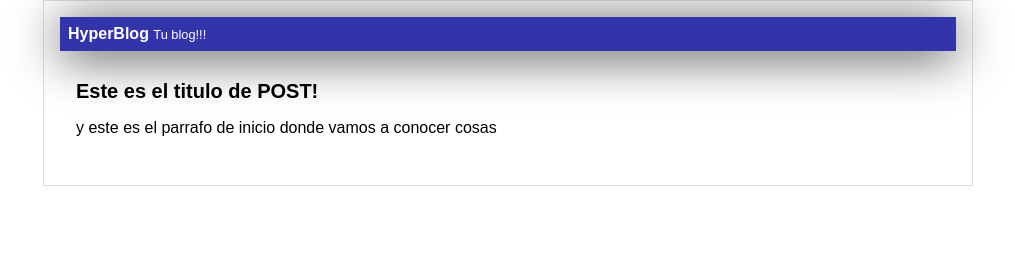
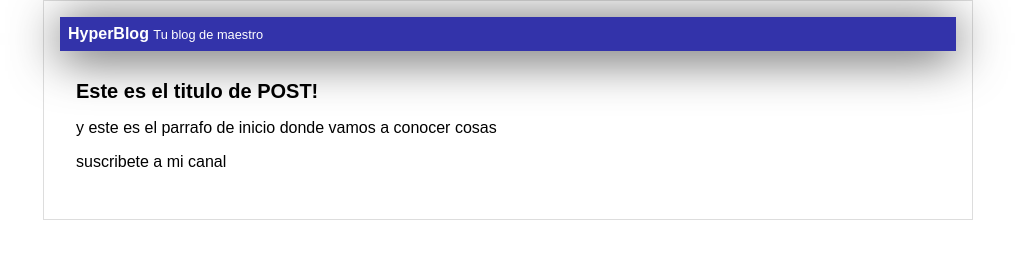
Before and after one commit to CamiloAyala1438/Hyperblog, a plain HTML site: page BLogpost.html in a window 1280 px wide. Shown: the whole page, without its empty margins (132-1147 px from the left). Drawn offline with Linux system fonts and the light colour scheme.

Commit message:
Version Git hub

```diff
--- a/BLogpost.html
+++ b/BLogpost.html
@@ -9,11 +9,12 @@
 <body>
   <div id="container">
     <div id=cabecera>
-       HyperBlog <span id="tagline">Tu blog!!!</span>
+       HyperBlog <span id="tagline">Tu blog de maestro</span>
     </div>
     <div id="post">
           <h1>Este es el titulo de POST!</h1>
           <p> y este es el parrafo de inicio donde vamos a conocer cosas</p>
+          <p>suscribete a mi canal</p>
       </div>
   </div>
 </body>
```
